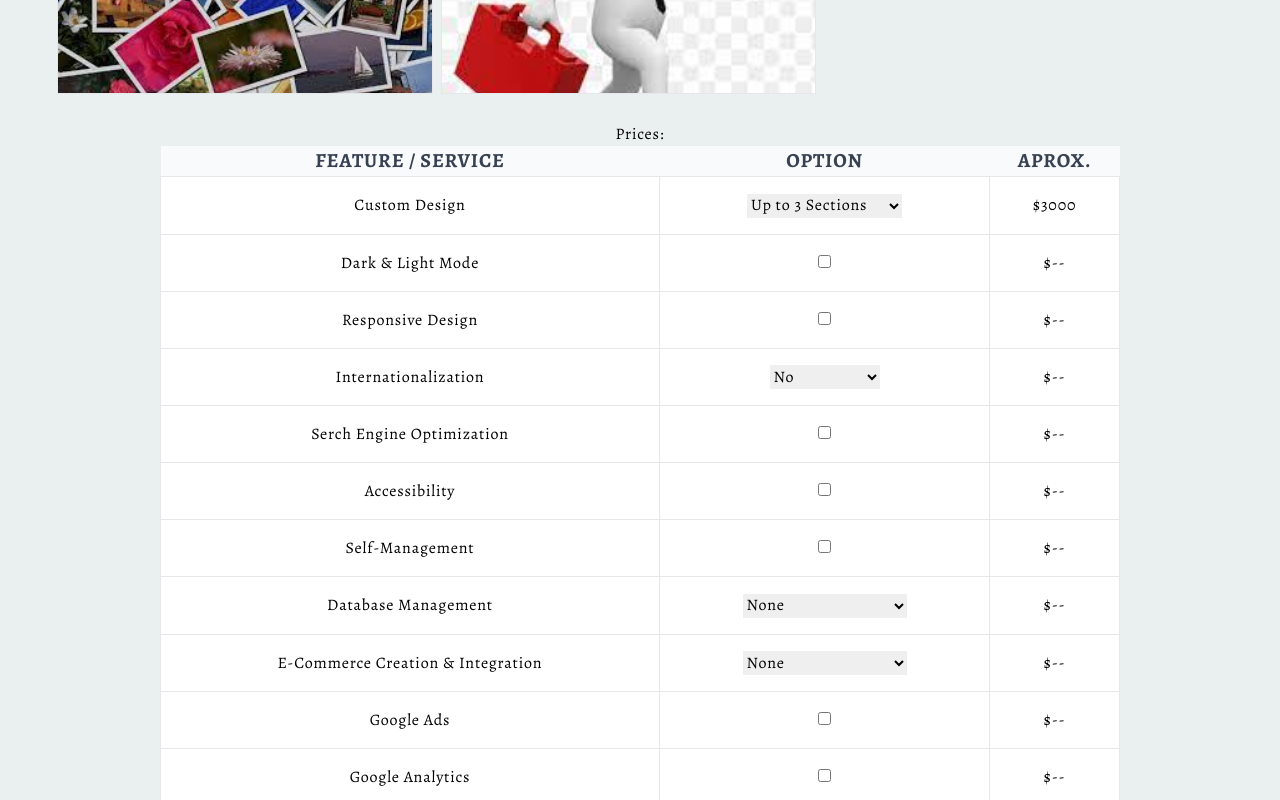
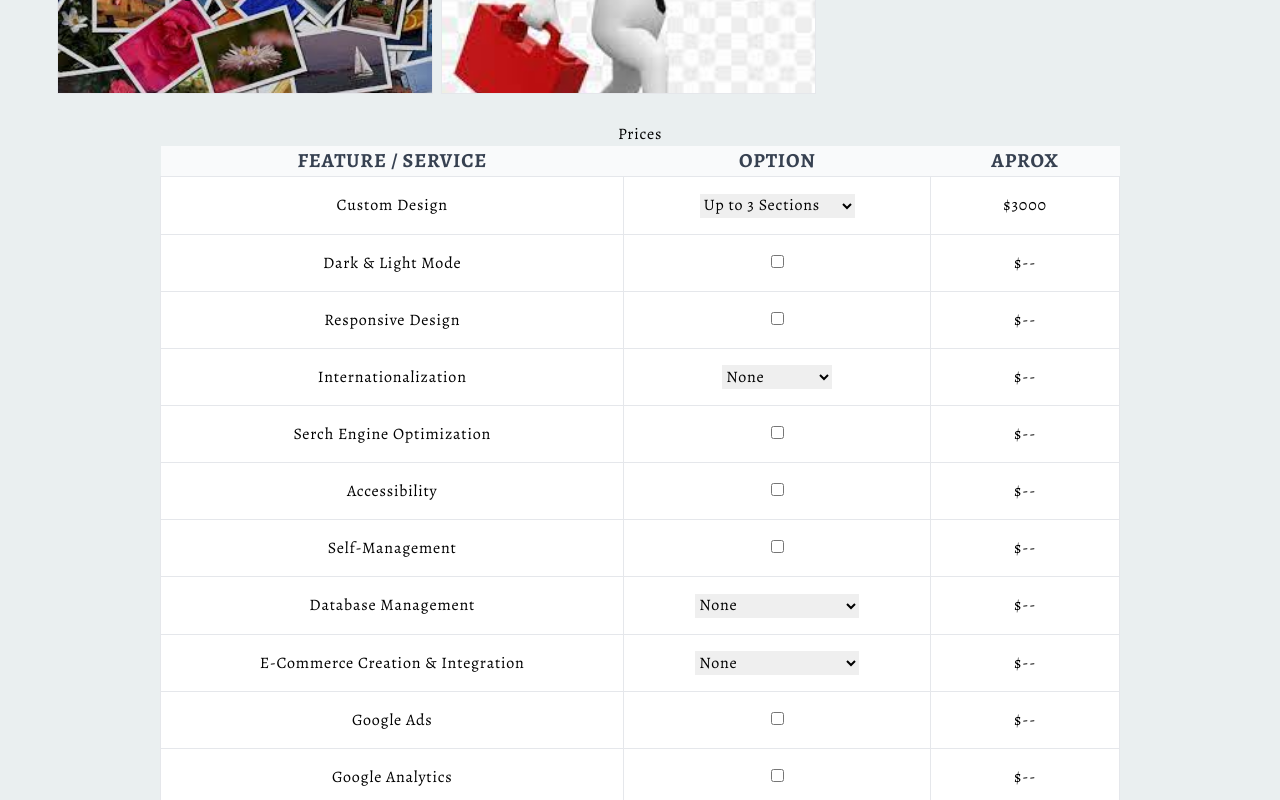
Before and after one commit to Tezcatlipoca0000/tez-web, a Next.js app: page /en in a window 1280 px wide. Shown: the part 1600-2400 px from the top of the page. Built offline with nearby package versions, Linux system fonts and the light colour scheme.

Commit message:
Begun i18n in prices

```diff
--- a/app/[locale]/components/Prices.js
+++ b/app/[locale]/components/Prices.js
@@ -1,5 +1,5 @@
 'use client';
-import { useState, useEffect, useCallback } from "react";
+import { useState, useEffect } from "react";
 
 export default function Prices({ dictionary }) {
     const feats = Object.keys(dictionary.Features);
@@ -14,11 +14,11 @@ export default function Prices({ dictionary }) {
     const [total, setTotal] = useState(0);
 
     useEffect(() => {
-        const defaultPrices = {...keyList};
+        const defaultPrice = {...keyList};
         const defaultOptions = {...keyList};
-        defaultPrices.custom = 3000;
-        defaultPrices.host = 2000;
-        defaultPrices.dom = 800;
+        defaultPrice.custom = defaultPrices.custom[0];
+        defaultPrice.host = defaultPrices.host;
+        defaultPrice.dom = defaultPrices.dom;
         defaultOptions.custom = '0';
         defaultOptions.color = false;
         defaultOptions.resp = false;
@@ -36,29 +36,29 @@ export default function Prices({ dictionary }) {
         defaultOptions.write = false;
         defaultOptions.img = false;
         defaultOptions.maint = false;
-        setPriceState(defaultPrices);
+        setPriceState(defaultPrice);
         setOptionState(defaultOptions);
-        setTotal(5800);
+        setTotal(4500);
     },[]);
 
     const defaultPrices = {
-        custom: [3000, 6000, [9000, 12000]],
-        color: 900,
-        resp: 1200,
+        custom: [3000, 5000, [7000, 12000]],
+        color: 750,
+        resp: 900,
         inter: [0, 1000, [2000, 4000]],
-        seo: 1900,
+        seo: 1450,
         accesib: 900,
-        manage: 1900,
-        db: [0, 1900, [1900, 3900]],
-        ecom: [0, 1900, [1900, 3900]],
-        ads: 1400,
-        anal: 1400,
-        api: [0, 1900, [1900, 3900]],
-        host: 2000,
-        dom: 800,
-        write: 1400,
-        img: 2400,
-        maint: 1900
+        manage: 1450,
+        db: [0, 1450, [1450, 3900]],
+        ecom: [0, 1450, [1450, 3900]],
+        ads: 1450,
+        anal: 1450,
+        api: [0, 1450, [1450, 3900]],
+        host: 1000,
+        dom: 500,
+        write: 1450,
+        img: 2900,
+        maint: 1450
     }
 
     function priceTabulator (e) {
@@ -84,6 +84,22 @@ export default function Prices({ dictionary }) {
         }
         setPriceState(newPrices);
         setOptionState(newOptions);
+        let min = 0,
+            max = 0;
+        Object.keys(newPrices).forEach((key) => {
+            if (typeof(newPrices[key]) === 'number') {
+                min += newPrices[key];
+                max += newPrices[key];
+            } else if (Array.isArray(newPrices[key])) {
+                min += newPrices[key][0];
+                max += newPrices[key][1];
+            }
+        });
+        if (min === max) {
+            setTotal(min);
+        } else {
+            setTotal([min, max]);
+        }
     }
 
     const components = {
@@ -91,13 +107,13 @@ export default function Prices({ dictionary }) {
             return (
                 <select onChange={priceTabulator} data-key={'custom'} defaultValue={optionState.custom}>
                     <option value={'0'}>
-                        Up to 3 Sections
+                        {dictionary.Prices.options.custom[0]}
                     </option>
                     <option value={'1'}>
-                        4 - 6 Sections
+                        {dictionary.Prices.options.custom[1]}
                     </option>
                     <option value={'2'}>
-                        7 Sections or More
+                        {dictionary.Prices.options.custom[2]}
                     </option>
                 </select>
             );
@@ -123,13 +139,13 @@ export default function Prices({ dictionary }) {
             return (
                 <select  onChange={priceTabulator} data-key={'inter'} defaultValue={optionState.inter}>
                     <option value={"0"}>
-                        No
+                        {dictionary.Prices.options.inter[0]}
                     </option>
                     <option value={"2"}>
-                        2 Languages
+                        {dictionary.Prices.options.inter[1]}
                     </option>
                     <option value={"3"}>
-                        More than 2
+                        {dictionary.Prices.options.inter[2]}
                     </option>
                 </select>
             );
@@ -163,13 +179,13 @@ export default function Prices({ dictionary }) {
             return (
                 <select  onChange={priceTabulator} data-key={'db'} defaultValue={optionState.db}>
                     <option value={"0"}>
-                        None
+                        {dictionary.Prices.options.db[0]}
                     </option>
                     <option value={"1"}>
-                        Create and Mantain
+                        {dictionary.Prices.options.db[1]}
                     </option>
                     <option value={"2"}>
-                        Integrate
+                        {dictionary.Prices.options.db[2]}
                     </option>
                 </select>
             );
@@ -179,13 +195,13 @@ export default function Prices({ dictionary }) {
             return (
                 <select  onChange={priceTabulator} data-key={'ecom'} defaultValue={optionState.ecom}>
                     <option value={"0"}>
-                        None
+                        {dictionary.Prices.options.db[0]}
                     </option>
                     <option value={"1"}>
-                        Create and Mantain
+                        {dictionary.Prices.options.db[1]}
                     </option>
                     <option value={"2"}>
-                        Integrate
+                        {dictionary.Prices.options.db[2]}
                     </option>
                 </select>
             );
@@ -212,13 +228,13 @@ export default function Prices({ dictionary }) {
                 <>
                 <select  onChange={priceTabulator} data-key={'api'} defaultValue={optionState.api}>
                     <option value={"0"}>
-                        None
+                        {dictionary.Prices.options.api[0]}
                     </option>
                     <option value={"1"}>
-                        1 or 2
+                        {dictionary.Prices.options.api[1]}
                     </option>
                     <option value={"2"}>
-                        3 or More
+                        {dictionary.Prices.options.api[2]}
                     </option>
                 </select>
                 </>
@@ -268,26 +284,7 @@ export default function Prices({ dictionary }) {
 
     const options = [<components.customOption />, <components.colorOption />, <components.respOption />, <components.interOption />, <components.seoOption />, <components.accesibOption />, <components.manageOption />, <components.dbOption />, <components.ecomOption />, <components.adsOption />, <components.analOption />, <components.apiOption />, <components.hostOption />, <components.domOption />, <components.writeOption />, <components.imgOption />, <components.maintOption />];
 
-    const nameList = [
-        "Custom Design",
-        "Dark & Light Mode",
-        "Responsive Design",
-        "Internationalization",
-        "Serch Engine Optimization",
-        "Accessibility",
-        "Self-Management",
-        "Database Management",
-        "E-Commerce Creation & Integration",
-        "Google Ads",
-        "Google Analytics",
-        "API Integration",
-        "Hosting Services",
-        "Domain Reservation",
-        "CopyWrite",
-        "Image Licencing",
-        "Site Maintanence"
-
-    ];
+    const nameList = [...dictionary.Prices.names];
 
     const bodyRows = rows.map((key, idx) => {
         return (
@@ -299,7 +296,7 @@ export default function Prices({ dictionary }) {
                     {options[idx]}
                 </td>
                 <td className="border text-center p-4">
-                    {Array.isArray(priceState[key]) ? `$${priceState[key][0]} - $${priceState[key][1]}` : `$${priceState[key]}`}
+                    {(key === 'maint' || key === 'host' || key === 'dom') && (priceState[key] != 0 && priceState[key] != '--') ? `$${priceState[key]} / ${dictionary.Prices.rate}` : Array.isArray(priceState[key]) ? `$${priceState[key][0]} - $${priceState[key][1]}` : `$${priceState[key]}`}
                 </td>
             </tr>
         );
@@ -308,19 +305,19 @@ export default function Prices({ dictionary }) {
     return (
         <>
             <h2>
-                Prices:
+                {dictionary.Prices.title}
             </h2>
             <table className="w-3/4 table-auto mb-14">
                 <thead className="text-xl text-gray-700 uppercase bg-gray-50 dark:bg-gray-700 dark:text-gray-400">
                     <tr>
                         <th>
-                            Feature / Service
+                            {dictionary.Prices.th[0]}
                         </th>
                         <th>
-                            Option
+                            {dictionary.Prices.th[1]}
                         </th>
                         <th>
-                            Aprox.
+                            {dictionary.Prices.th[2]}
                         </th>
                     </tr>
                 </thead>
@@ -333,7 +330,7 @@ export default function Prices({ dictionary }) {
                             Total:
                         </td>
                         <td>
-                            {`$${total}`}
+                            {typeof(total) === 'number' ? `$${total}` : `$${total[0]} - $${total[1]}`}
                         </td>
                     </tr>
                 </tfoot>
--- a/messages/en.json
+++ b/messages/en.json
@@ -81,5 +81,17 @@
             "title": "Maintanence",
             "content": "Keep your website up to date and secure"
         }
+    },
+    "Prices": {
+        "title": "Prices",
+        "th": ["Feature / Service", "Option", "Aprox"],
+        "rate": "Year",
+        "options": {
+            "custom": ["Up to 3 Sections", "4 - 6 Sections", "7 Sections or More"],
+            "inter": ["None", "2 Languages", "More than 2"],
+            "db": ["None", "Create and Mantain", "Integrate"],
+            "api": ["None", "1 or 2", "3 or More"]
+        },
+        "names": ["Custom Design", "Dark & Light Mode", "Responsive Design", "Internationalization", "Serch Engine Optimization", "Accessibility", "Self-Management", "Database Management", "E-Commerce Creation & Integration", "Google Ads", "Google Analytics", "API Integration", "Hosting Services", "Domain Reservation", "CopyWrite", "Image Licencing", "Site Maintanence"]
     }
 }
--- a/messages/es.json
+++ b/messages/es.json
@@ -81,5 +81,17 @@
             "title": "Mantenimiento",
             "content": "Manten tu sitio seguro y actualizado"
         }
+    },
+    "Prices": {
+        "title": "Precios",
+        "th": ["Característica / Servicio", "Opción", "Apróximado"],
+        "rate": "Año",
+        "options": {
+            "custom": ["Hasta 3 Secciones", "4 - 6 Secciones", "7 Secciones o Más"],
+            "inter": ["No", "2 Idiomas", "Más de 2"],
+            "db": ["No", "Crear y Mantener", "Integrar"],
+            "api": ["No", "1 o 2", "3 o Más"]
+        },
+        "names": ["Diseño Personalizado", "Modo Claro & Oscuro", "Responsivo", "Internacionalización", "Optimización de los Motores de Búsqueda", "Accesibilidad", "Auto-Manejable", "Administración de Base de Datos", "E-commerce", "Google Ads", "Google Analytics", "Integración de API", "Hosting", "Reservación del nombre de Dominio", "Copywrite", "Image Licencing", "Mantenimiento"]
     }
 }
```
